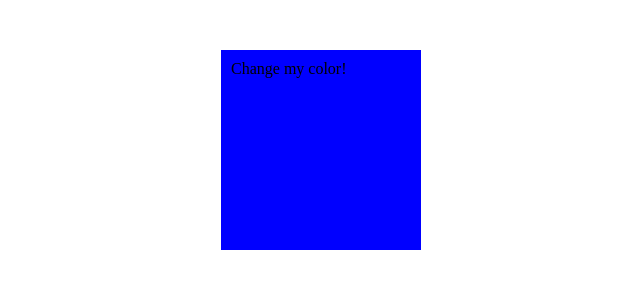
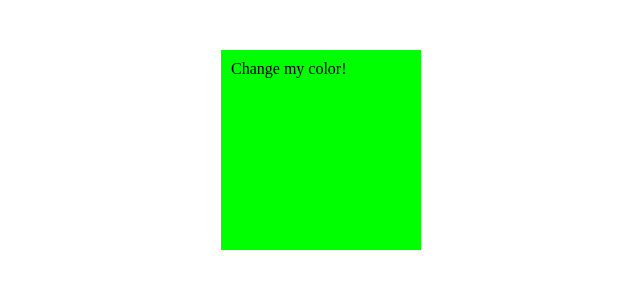
Before and after one commit to Boo-urns/devtools, a plain HTML site: page index.html in a window 1280 px wide. Shown: the whole page, without its empty margins (319-959 px from the left). Drawn offline with Linux system fonts and the light colour scheme.

Commit message:
Modifying README and default style

```diff
--- a/style.css
+++ b/style.css
@@ -7,7 +7,7 @@
 
 #box {
 	margin: 50px auto 0;
-	background: blue;
+	background: lime;
 	width: 200px;
 	height: 200px;
 	padding: 10px;
```
Also changed, not shown: 1 other file.
